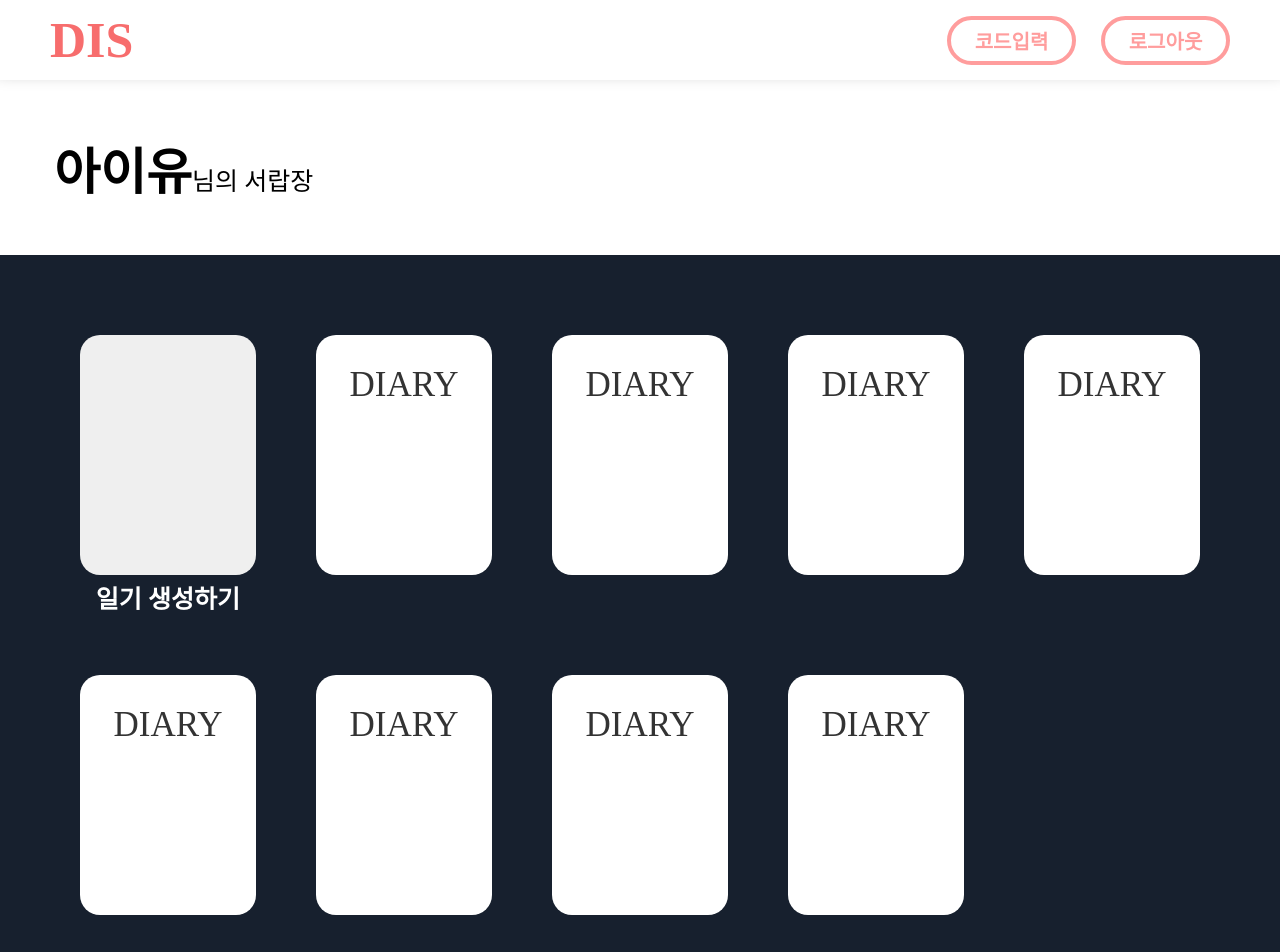
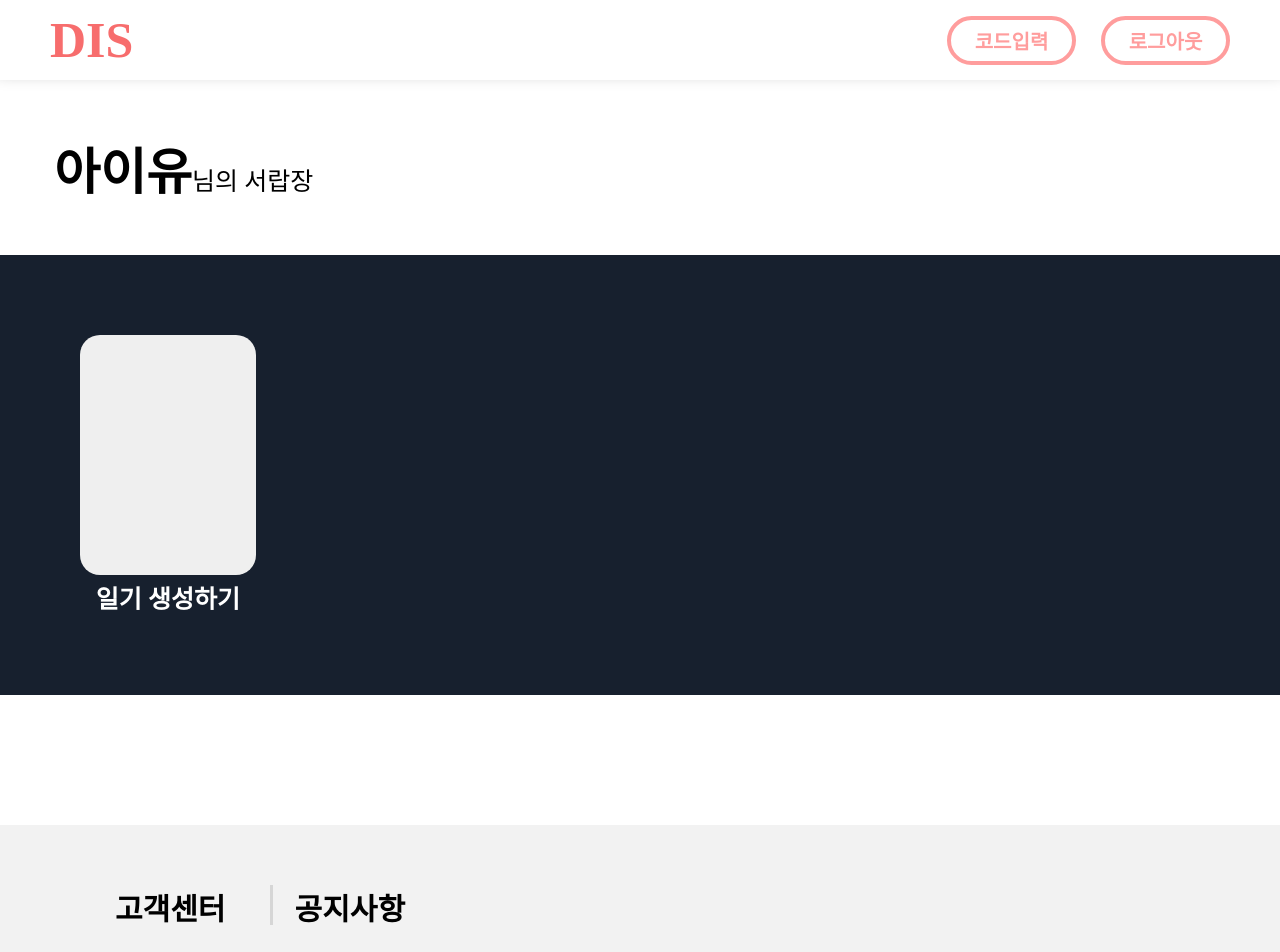
Before and after one commit to DSM-DIS/DIS-Client, a React app: page /main in a window 1280 px wide. Shown: the top 952 px of the page. Built offline with nearby package versions, Linux system fonts and the light colour scheme.

Commit message:
[FEAT] <components/DiaryWrap.js> Add Redux

```diff
--- a/src/components/drawer/DirayWrap/DirayWrap.js
+++ b/src/components/drawer/DirayWrap/DirayWrap.js
@@ -1,19 +1,17 @@
 import React from "react";
 import * as S from "./styles";
 import Diary from "./Diary/Diary";
+import { useSelector } from "react-redux";
 
 const DirayWrap = () => {
+	const diaryList = useSelector((state) => state.diaryList.diaryList);
+
 	return (
 		<S.Container>
 			<Diary mode={"init"} />
-			<Diary />
-			<Diary />
-			<Diary />
-			<Diary />
-			<Diary />
-			<Diary />
-			<Diary />
-			<Diary />
+			{/* {diaryList.map((diary) => (
+				<Diary key={diary.id} diary={diary}/>
+			))} */}
 		</S.Container>
 	);
 };
```
